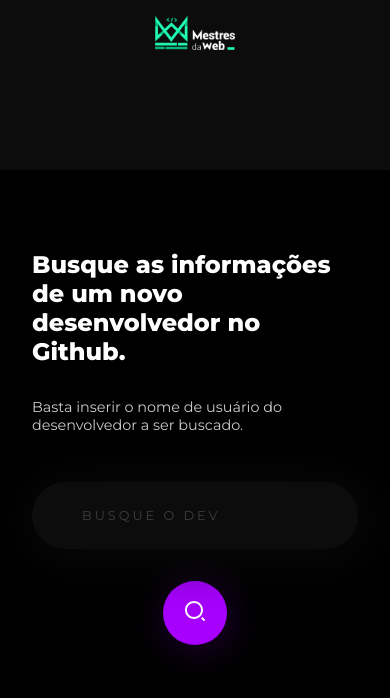
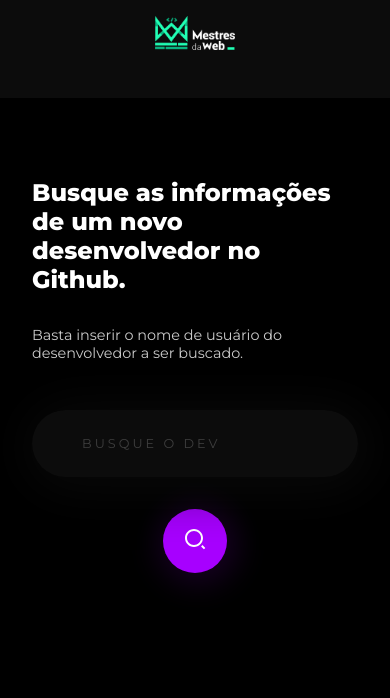
Before and after one commit to Aouza/master-github, a React (Create React App) app: page / in a window 390 px wide. Shown: the top 698 px of the page. Built offline with nearby package versions, Linux system fonts and the light colour scheme.

Commit message:
Height menu on mobile fixed when not have a last user

```diff
--- a/src/components/SideBar/index.tsx
+++ b/src/components/SideBar/index.tsx
@@ -1,14 +1,17 @@
-import React from 'react';
+import React, { useContext } from 'react';
+import { UserContext } from '../../context/UserContext';
 import LogoImage from '../../assets/images/logo.svg';
 import AsideProfilePhotos from '../AsideProfilePhotos';
 
 import { Container, UsersNav } from './styles';
 
 const SideBar: React.FC = () => {
+    const { lastUsers } = useContext(UserContext);
+
     return (
         <Container>
             <img src={LogoImage} alt="Mestres da Web" />
-            <UsersNav>
+            <UsersNav headerHeight={!!lastUsers.length}>
                 <AsideProfilePhotos />
             </UsersNav>
         </Container>
--- a/src/components/SideBar/styles.ts
+++ b/src/components/SideBar/styles.ts
@@ -1,4 +1,8 @@
-import styled from 'styled-components';
+import styled, { css } from 'styled-components';
+
+interface LastUsers {
+    headerHeight: boolean;
+}
 
 export const Container = styled.header`
     background-color: var(--color-dark-gray);
@@ -22,7 +26,7 @@ export const Container = styled.header`
     }
 `;
 
-export const UsersNav = styled.nav`
+export const UsersNav = styled.nav<LastUsers>`
     position: relative;
     overflow-x: scroll;
     padding-bottom: 4.5rem;
@@ -38,5 +42,11 @@ export const UsersNav = styled.nav`
 
     @media (max-width: 36rem) {
         height: auto;
+
+        ${props =>
+            !props.headerHeight &&
+            css`
+                padding-bottom: 0;
+            `}
     }
 `;
```
